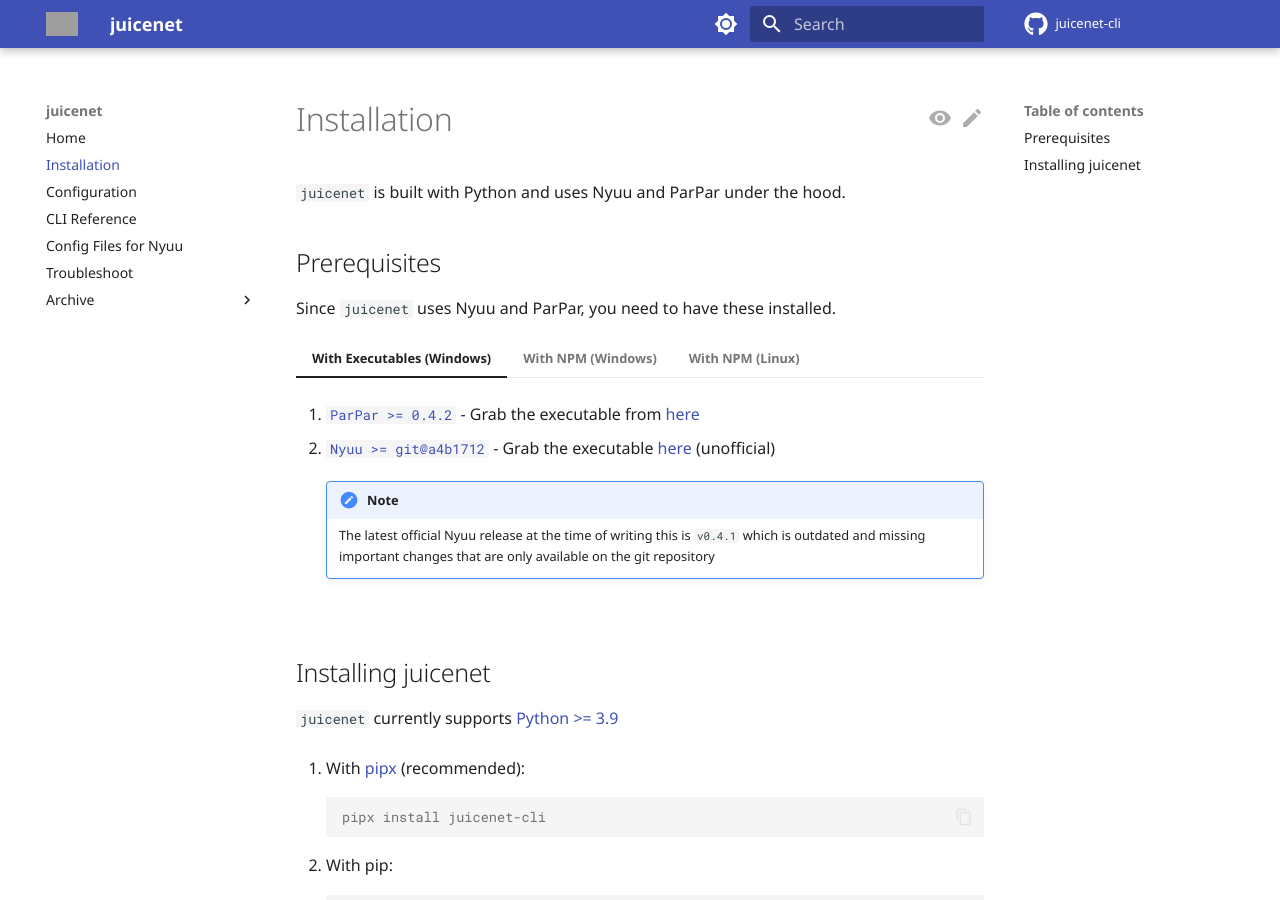
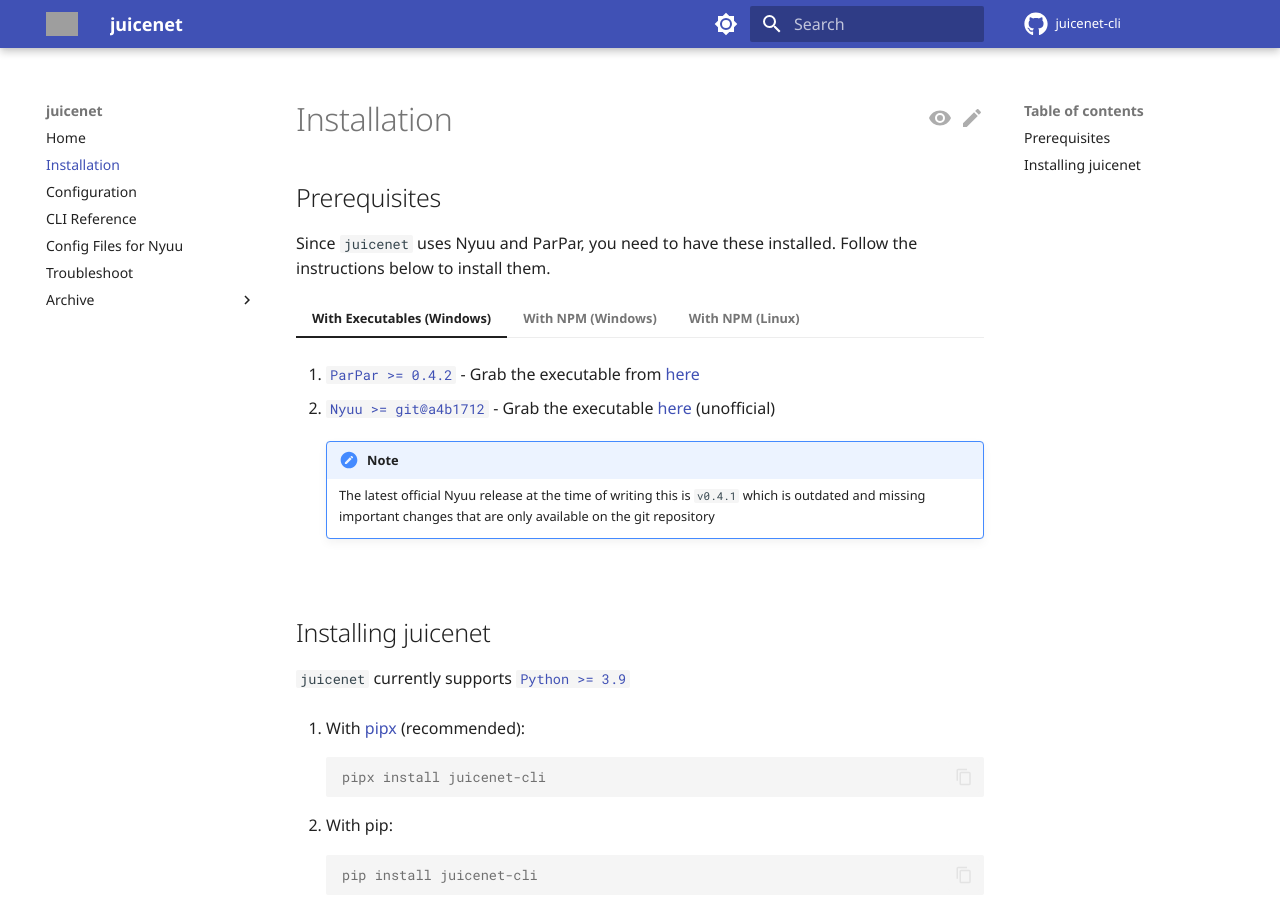
Before and after one commit to Ravencentric/juicenet-cli, an MkDocs documentation site: the page built from docs/installation.md, in a window 1280 px wide and 900 px high. Built offline with MkDocs 1.6.1 and Material for MkDocs 9.7.7, drawn with Linux system fonts in a browser that asks for light colours; comment, search, counter and statistics services are not loaded; grey boxes are pictures that could not be loaded.

Commit message:
docs: misc changes

```diff
--- a/docs/installation.md
+++ b/docs/installation.md
@@ -1,10 +1,8 @@
 # Installation
-
-`juicenet` is built with Python and uses Nyuu and ParPar under the hood.
 
 ## Prerequisites
 
-Since `juicenet` uses Nyuu and ParPar, you need to have these installed.
+Since `juicenet` uses Nyuu and ParPar, you need to have these installed. Follow the instructions below to install them.
 
 === "With Executables (Windows)"
 
@@ -79,7 +77,7 @@
 
 ## Installing juicenet
 
-`juicenet` currently supports [Python >= 3.9](https://www.python.org/downloads/)
+`juicenet` currently supports [`Python >= 3.9`](https://www.python.org/downloads/)
 
 1. With [pipx](https://pypa.github.io/pipx/installation/) (recommended):
 
```
